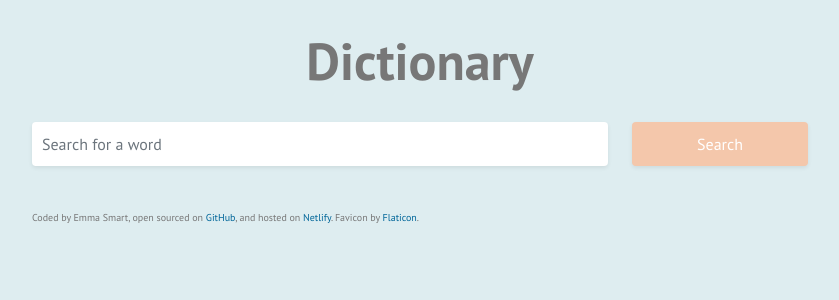
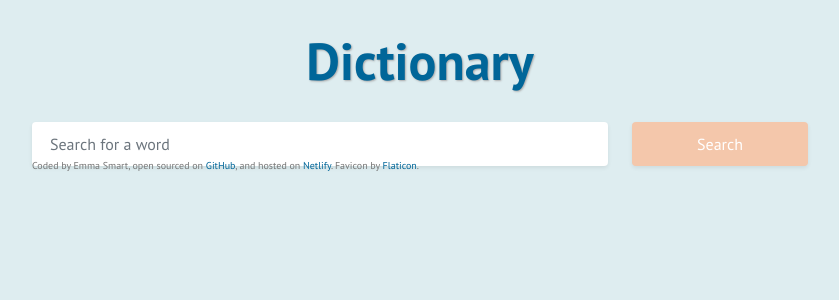
Before and after one commit to evfsmart/react-dictionary-app, a React (Create React App) app: page / in a window 1280 px wide. Shown: the top 300 px of the page, without its empty margins (220-1059 px from the left). Built offline with nearby package versions, Linux system fonts and the light colour scheme.

Commit message:
Updated section styling

```diff
--- a/src/App.css
+++ b/src/App.css
@@ -7,6 +7,11 @@ Light orange: #f4c7ab
 Dark orange: #f0a97d
 Teal: #069 */
 
+body {
+  background-color: #deedf0;
+  margin: 0;
+}
+
 .App {
   font-family: "PT Sans", sans-serif;
   margin: 0 auto;
--- a/src/Dictionary.css
+++ b/src/Dictionary.css
@@ -21,7 +21,6 @@ Teal: #069 */
 .Dictionary .SearchField {
   border: #f4c7ab;
   border-radius: 4px;
-  margin-bottom: 24px;
-  padding: 10px;
+  padding: 10px 10px 10px 18px;
   line-height: 1.5;
 }
--- a/src/Dictionary.js
+++ b/src/Dictionary.js
@@ -48,6 +48,7 @@ export default function Dictionary() {
           </div>
         </div>
       </form>
+
       <Results results={results} />
     </div>
   );
--- a/src/Footer.css
+++ b/src/Footer.css
@@ -9,7 +9,7 @@ Teal: #069 */
 .Footer {
   color: #777777;
   font-size: 10px;
-  margin-top: 20px;
+  margin-top: -8px;
   text-align: left;
 }
 
--- a/src/Header.css
+++ b/src/Header.css
@@ -11,8 +11,9 @@ Teal: #069 */
 }
 
 .Header h1 {
-  color: #777777;
+  color: #069;
   font-size: 52px;
   font-weight: 700;
   text-align: center;
+  text-shadow: 1px 1px 2px #aaa;
 }
--- a/src/Meaning.css
+++ b/src/Meaning.css
@@ -1,11 +1,8 @@
 .Meaning h3 {
   color: #f0a97d;
-  margin-bottom: -8px;
-  margin-top: 24px;
 }
 
 .Meaning p {
   color: #777777;
-  margin-bottom: 0;
-  margin-top: 20px;
+  margin: 12px 0 0 0;
 }
--- a/src/Results.css
+++ b/src/Results.css
@@ -1,12 +1,13 @@
-.Results {
-  background-color: #fff;
+.Results h2 {
+  color: #069;
+  font-size: 32px;
+  font-weight: 400;
+}
+
+.Results section {
+  background: #fff;
   border-radius: 4px;
+  box-shadow: 0 4px 10px rgba(0, 0, 0, 0.1);
+  margin: 20px 0;
   padding: 20px;
 }
-
-.Results h2 {
-  color: #069;
-  font-size: 42px;
-  font-weight: 700;
-  margin: 0px 0 20px 0;
-}
--- a/src/Results.js
+++ b/src/Results.js
@@ -6,7 +6,8 @@ import "./Results.css";
 export default function Results(props) {
   if (props.results) {
     return (
-      <div className="Results shadow-sm">
+      <div className="Results">
+        <section>
           <h2>{props.results.word}</h2>
           {props.results.phonetics.map(function (phonetics, index) {
             return (
@@ -15,11 +16,12 @@ export default function Results(props) {
               </div>
             );
           })}
+        </section>
         {props.results.meanings.map(function (meaning, index) {
           return (
-            <div key={index}>
+            <section key={index}>
               <Meaning meaning={meaning} />
-            </div>
+            </section>
           );
         })}
       </div>
--- a/src/index.css
+++ /dev/null
@@ -1,4 +0,0 @@
-body {
-  background-color: #deedf0;
-  margin: 0;
-}
--- a/src/index.js
+++ b/src/index.js
@@ -1,6 +1,5 @@
 import React from "react";
 import ReactDOM from "react-dom";
-import "./index.css";
 import App from "./App";
 import reportWebVitals from "./reportWebVitals";
 
```
Lines whose indentation alone changed are shown as unchanged.
